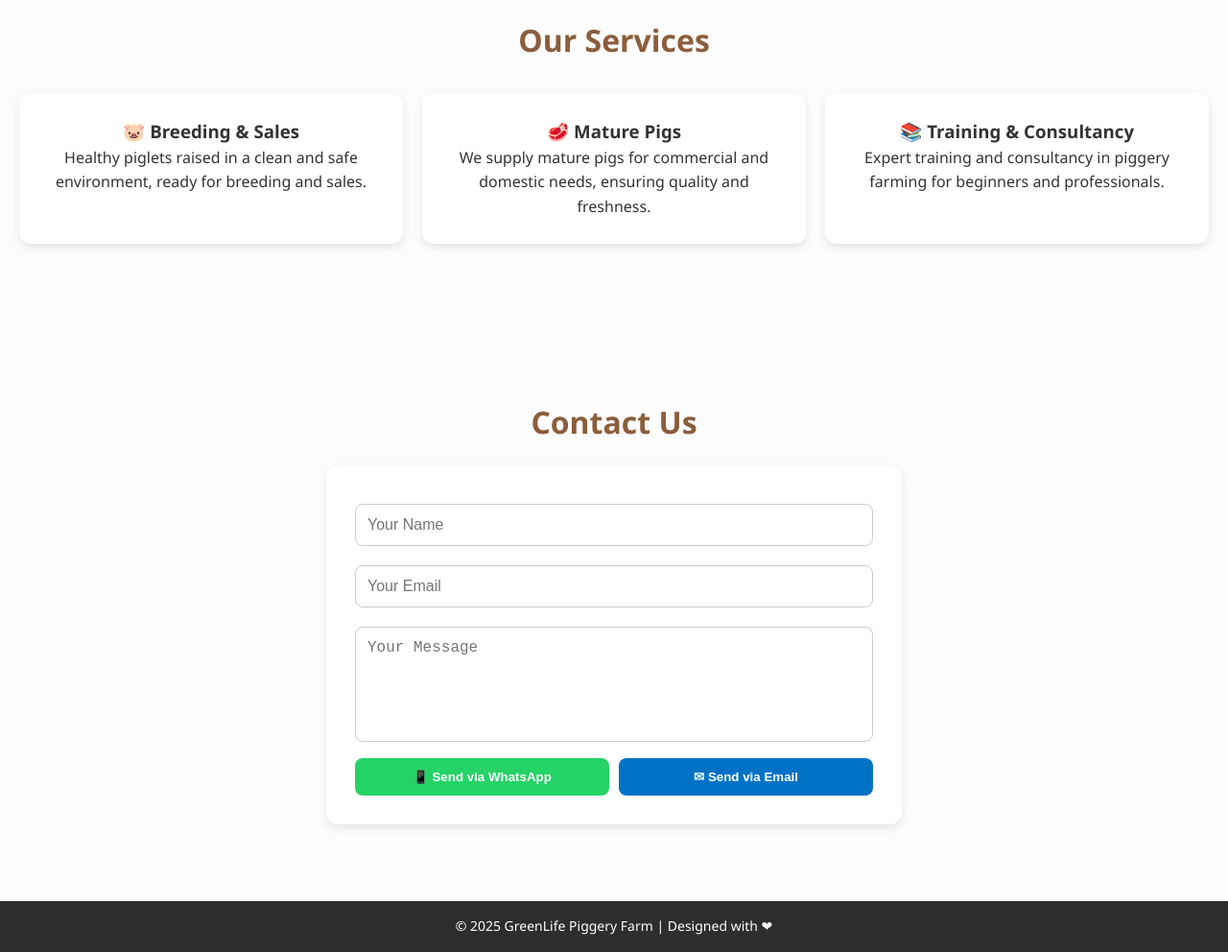
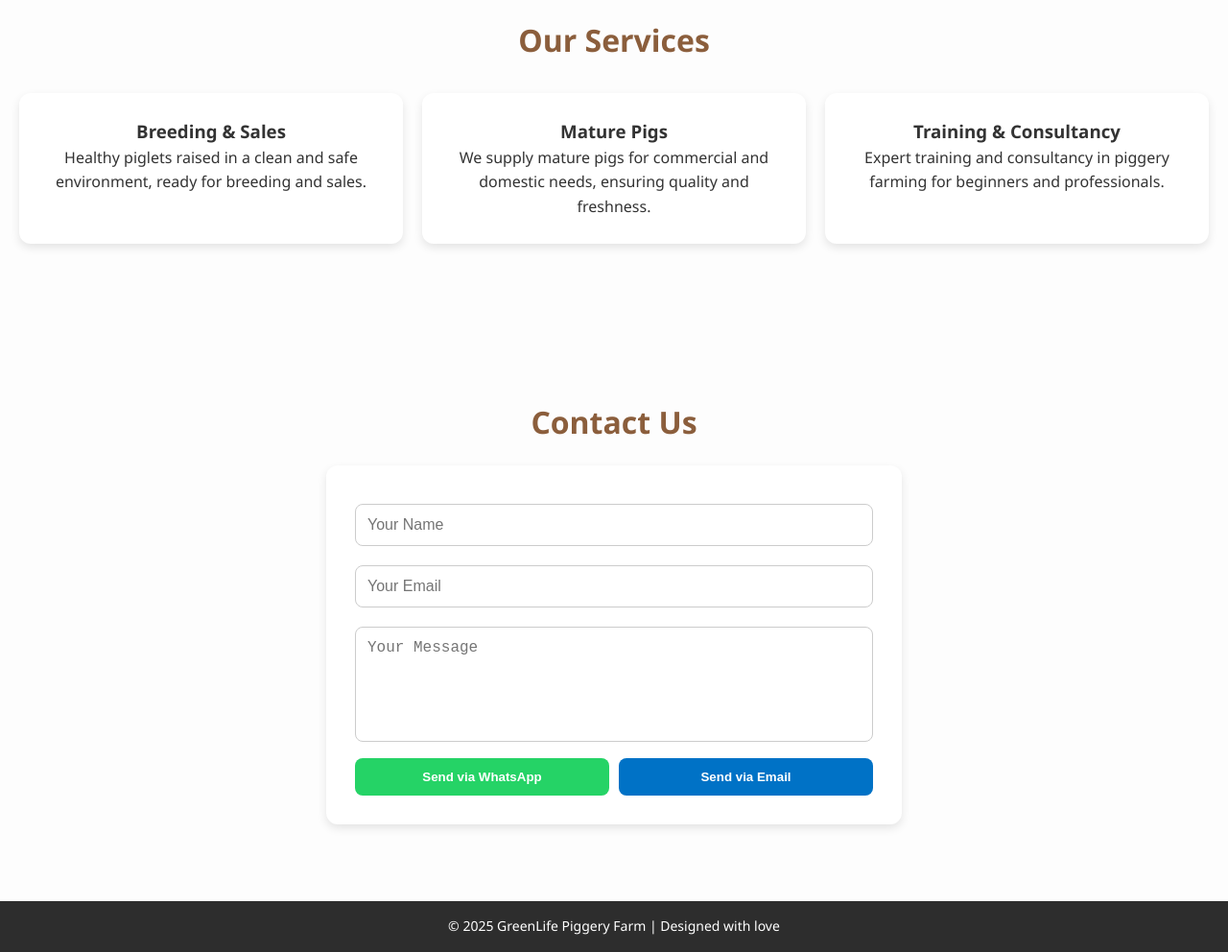
Before and after one commit to dadamary577/BUSINESS-PORTFOLIO, a plain HTML site: page index.html in a window 1280 px wide. Shown: the part 1180-2172 px from the top of the page at 96% size. Drawn offline with Linux system fonts and the light colour scheme.

Commit message:
Add files via upload
UPDATED PORTFOLIO

```diff
--- a/index.html
+++ b/index.html
@@ -67,7 +67,7 @@
 <body>
   <!-- Navigation -->
   <nav>
-    <div class="logo">🐖 Omafa Farm</div>
+    <div class="logo">Omafa Farm</div>
     <ul>
       <li><a href="#home">Home</a></li>
       <li><a href="#about">About</a></li>
@@ -100,15 +100,15 @@
     <h2>Our Services</h2>
     <div class="service-cards">
       <div class="card">
-        <h3>🐷 Breeding & Sales</h3>
+        <h3> Breeding & Sales</h3>
         <p>Healthy piglets raised in a clean and safe environment, ready for breeding and sales.</p>
       </div>
       <div class="card">
-        <h3>🥩 Mature Pigs</h3>
+        <h3> Mature Pigs</h3>
         <p>We supply mature pigs for commercial and domestic needs, ensuring quality and freshness.</p>
       </div>
       <div class="card">
-        <h3>📚 Training & Consultancy</h3>
+        <h3> Training & Consultancy</h3>
         <p>Expert training and consultancy in piggery farming for beginners and professionals.</p>
       </div>
     </div>
@@ -122,15 +122,15 @@
       <input type="email" id="email" placeholder="Your Email" required>
       <textarea id="message" placeholder="Your Message" required></textarea>
       <div class="btn-group">
-        <button type="button" onclick="sendWhatsApp()">📱 Send via WhatsApp</button>
-        <button type="button" onclick="sendEmail()">✉ Send via Email</button>
+        <button type="button" onclick="sendWhatsApp()"> Send via WhatsApp</button>
+        <button type="button" onclick="sendEmail()">Send via Email</button>
       </div>
     </form>
   </section>
 
   <!-- Footer -->
   <footer>
-    <p>© 2025 GreenLife Piggery Farm | Designed with ❤</p>
+    <p>© 2025 GreenLife Piggery Farm | Designed with love</p>
   </footer>
 
   <script src="script.js"></script>
```
